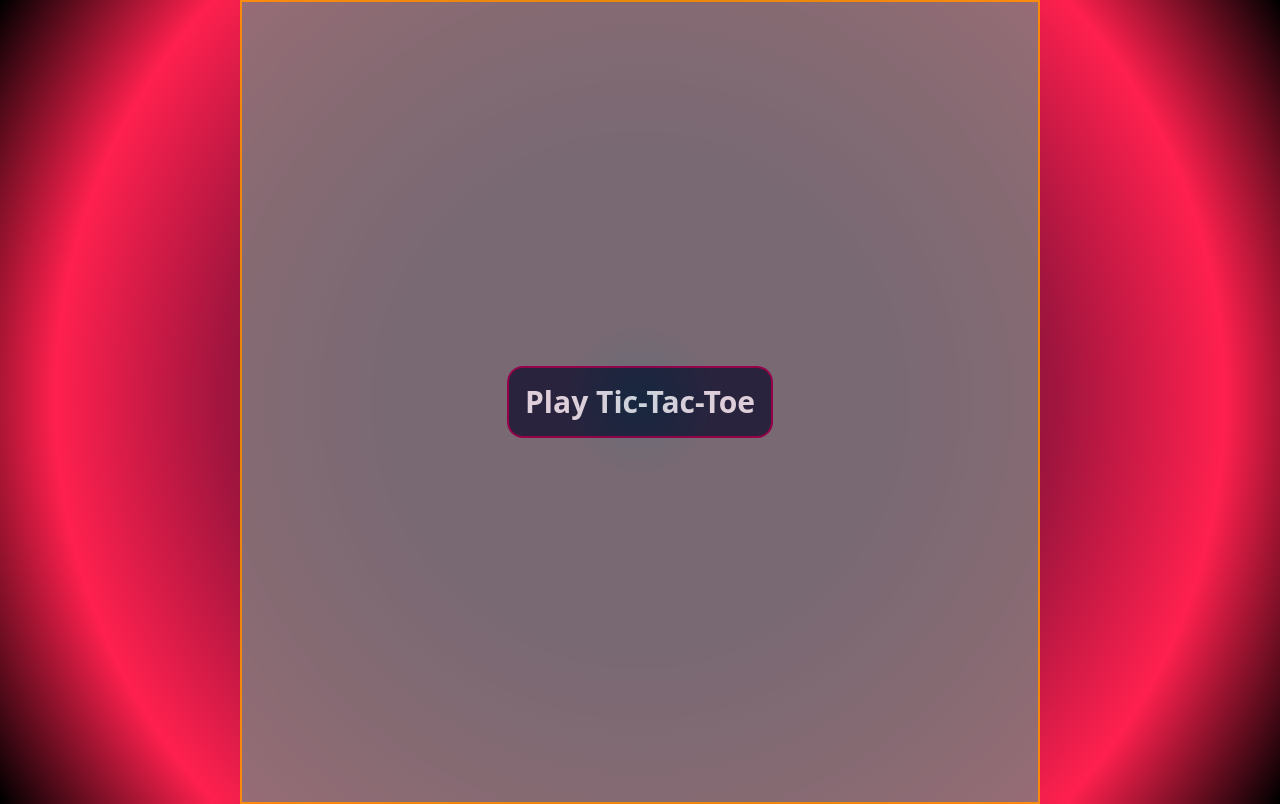
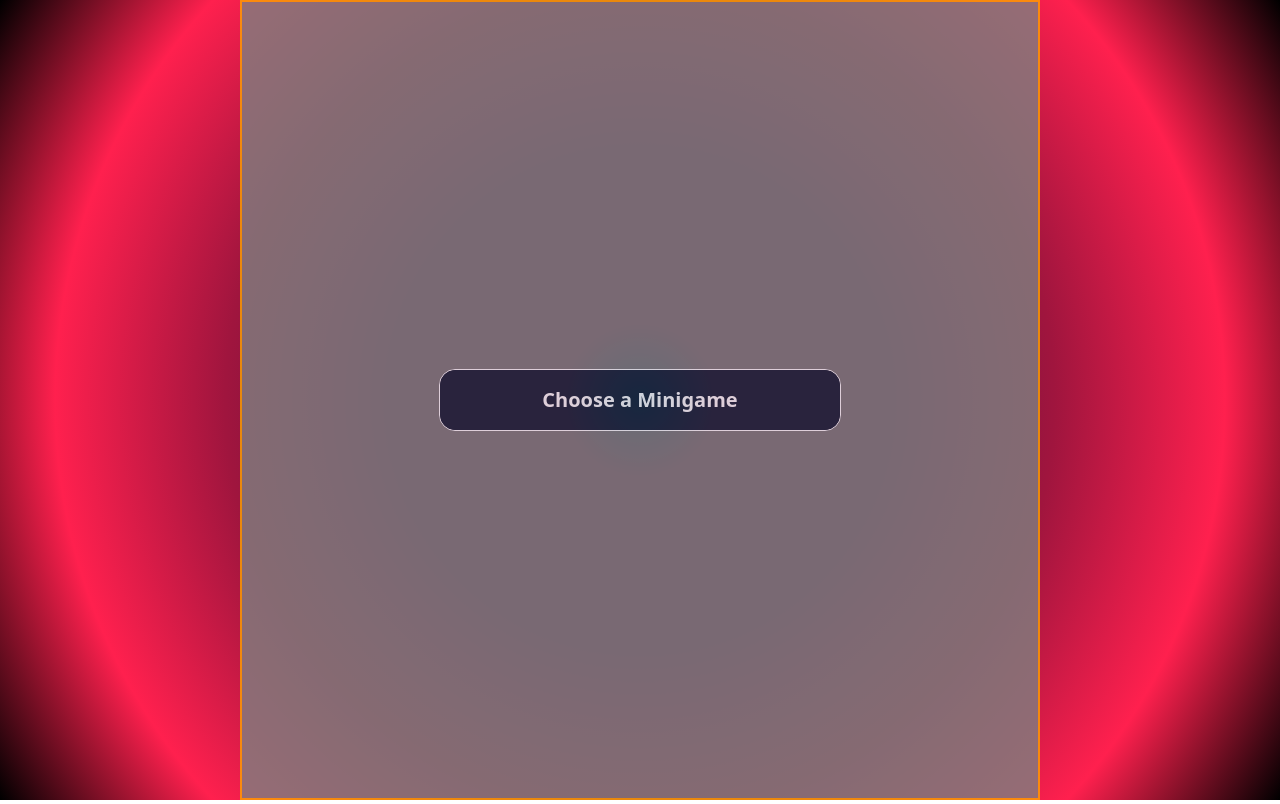
Before and after one commit to MehmetBerkayC/react-minigames, a React (Vite) app: page / in a window 1280 px wide. Built offline with nearby package versions, Linux system fonts and the light colour scheme.

Commit message:
Game Selection and initial files for MineSweeper minigame
DropDownButton, fully functional drop down that can be used for any object(!) not arrays

```diff
--- a/src/App.jsx
+++ b/src/App.jsx
@@ -1,13 +1,32 @@
+import { useState } from "react";
 import TicTacToe from "./components/TicTacToe";
+import GameSelection from "./components/GameSelection";
+import MineSweeper from "./components/MineSweeper";
 
 function App() {
+	// Enum-ish, don't like strings
+	const minigamesList = Object.freeze({
+		None: "none",
+		TicTacToe: "tic_tac_toe",
+		MineSweeper: "mine_sweeper",
+	});
+
+	const [selectedGame, setSelectedGame] = useState(minigamesList.None);
+
 	return (
-		<main className="flex flex-col items-center justify-center min-h-screen">
-			<section
-				id="#tictactoe"
-				className="w-[300px] sm:w-[500px] lg:w-[800px] min-h-screen bg-amber-200 flex flex-col justify-center"
-			>
-				<TicTacToe />
+		<main className="flex flex-col items-center justify-center">
+			<section className="w-[300px] sm:w-[500px] lg:w-[800px] flex flex-col justify-center min-h-screen">
+				{selectedGame === minigamesList.None ? (
+					<GameSelection
+						minigamesList={minigamesList}
+						selectedGame={selectedGame}
+						setSelectedGame={setSelectedGame}
+					/>
+				) : selectedGame === minigamesList.TicTacToe ? (
+					<TicTacToe />
+				) : (
+					<MineSweeper />
+				)}
 			</section>
 		</main>
 	);
--- /dev/null
+++ b/src/components/DropDownButton.jsx
@@ -0,0 +1,83 @@
+import React from "react";
+import { useState } from "react";
+
+export default function DropDownButton(props) {
+	// THIS COMPONENT IS ONLY FOR 1 DEPTH OBJECTS, SUPPORTS NO ARRAYS OR MORE DEPTH
+	// copy and/or change it to work with all similar structured arrays
+	// Example:
+	// use dropDownItemsList.map(func)
+	// and in the handler function change to myfunc(array) instead of myfunc(obj)
+
+	const { dropDownItemsList, onClickFunc = () => {}, text = "" } = props;
+
+	const [toggleDropDown, setToggleDropDown] = useState(false);
+	const [selectedItem, setSelectedItem] = useState(dropDownItemsList.None);
+
+	return (
+		<div className="bg-slate-800 border border-white rounded-2xl">
+			<button
+				onClick={() => {
+					setToggleDropDown(!toggleDropDown);
+				}}
+				className={
+					`w-[400px] m-auto p-4 bg-slate-800 font-semibold text-xl text-white hover:bg-slate-200 hover:text-black` +
+					(toggleDropDown
+						? " border-b rounded-t-2xl"
+						: " rounded-2xl")
+				}
+			>
+				{selectedItem === dropDownItemsList.None
+					? text === ""
+						? "Select an item"
+						: text
+					: `${selectedItem}`}
+			</button>
+			<div>
+				{toggleDropDown && (
+					<div className="flex flex-col bg-slate-800 rounded-2xl ">
+						{
+							// Object.func functions are returning keys, then use the values
+							Object.keys(dropDownItemsList)
+								.filter(
+									(itemKey) =>
+										dropDownItemsList[itemKey] !==
+										dropDownItemsList.None
+								) // Filter first
+								.map((itemKey, keyIndex, array) => {
+									const isLastItem =
+										keyIndex === array.length - 1;
+
+									return (
+										<button
+											onClick={() => {
+												setSelectedItem(
+													dropDownItemsList[itemKey] //assign the value
+												);
+												setToggleDropDown(
+													!toggleDropDown
+												);
+												onClickFunc(
+													dropDownItemsList[itemKey]
+												);
+											}}
+											className={
+												`capitalize p-2 text-white mr-auto w-full hover:text-black hover:bg-slate-200` +
+												(isLastItem
+													? " rounded-b-2xl"
+													: " border-b")
+											}
+											key={itemKey}
+										>
+											{dropDownItemsList[itemKey]
+												.split("_")
+												.join(" ")}
+										</button>
+									);
+								})
+						}
+					</div>
+				)}
+			</div>
+		</div>
+	);
+}
--- /dev/null
+++ b/src/components/GameSelection.jsx
@@ -0,0 +1,20 @@
+import React from "react";
+import DropDownButton from "./DropDownButton";
+
+export default function GameSelection(props) {
+	const { minigamesList, setSelectedGame } = props;
+
+	function handleSelectGame(selectedGame) {
+		setSelectedGame(selectedGame); // Make sure selectedGame is returning the value not the key of the list/object
+	}
+
+	return (
+		<div className="flex flex-col justify-center items-center">
+			<DropDownButton
+				dropDownItemsList={minigamesList}
+				text={"Choose a Minigame"}
+				onClickFunc={handleSelectGame}
+			/>
+		</div>
+	);
+}
--- /dev/null
+++ b/src/components/MineSweeper.jsx
@@ -0,0 +1,5 @@
+import React from "react";
+
+export default function MineSweeper() {
+	return <div>MineSweeper</div>;
+}
```
